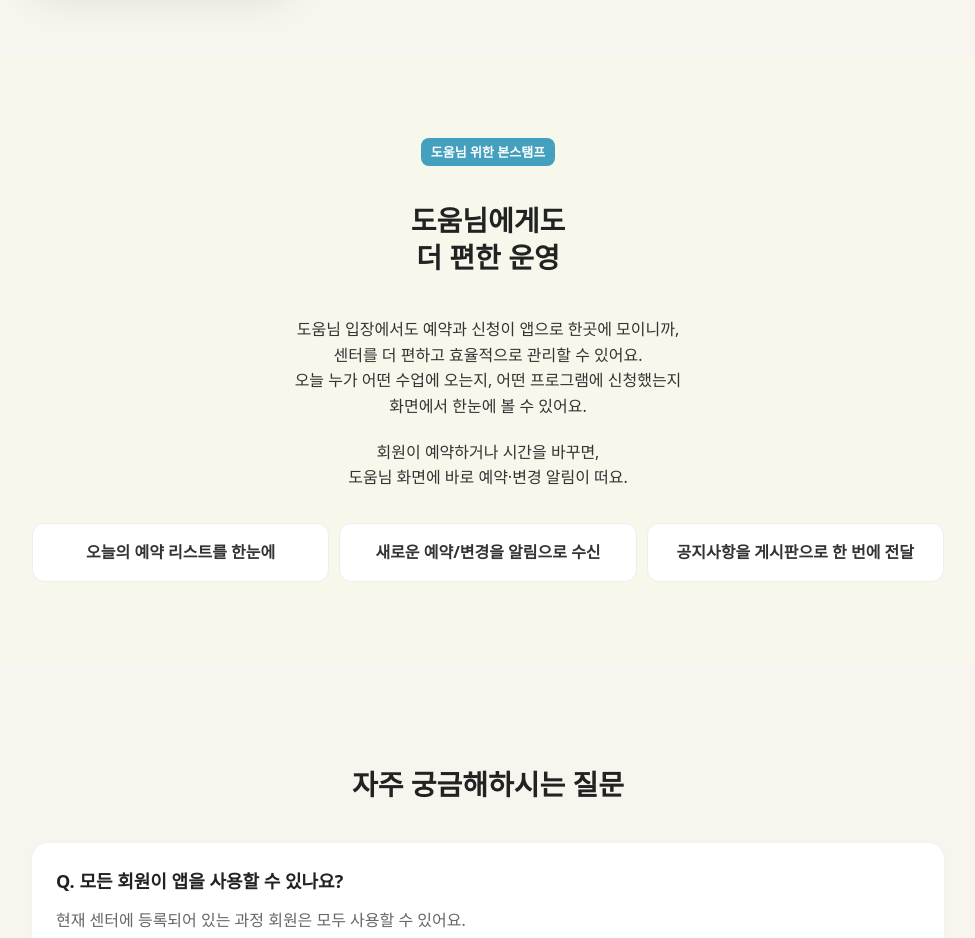
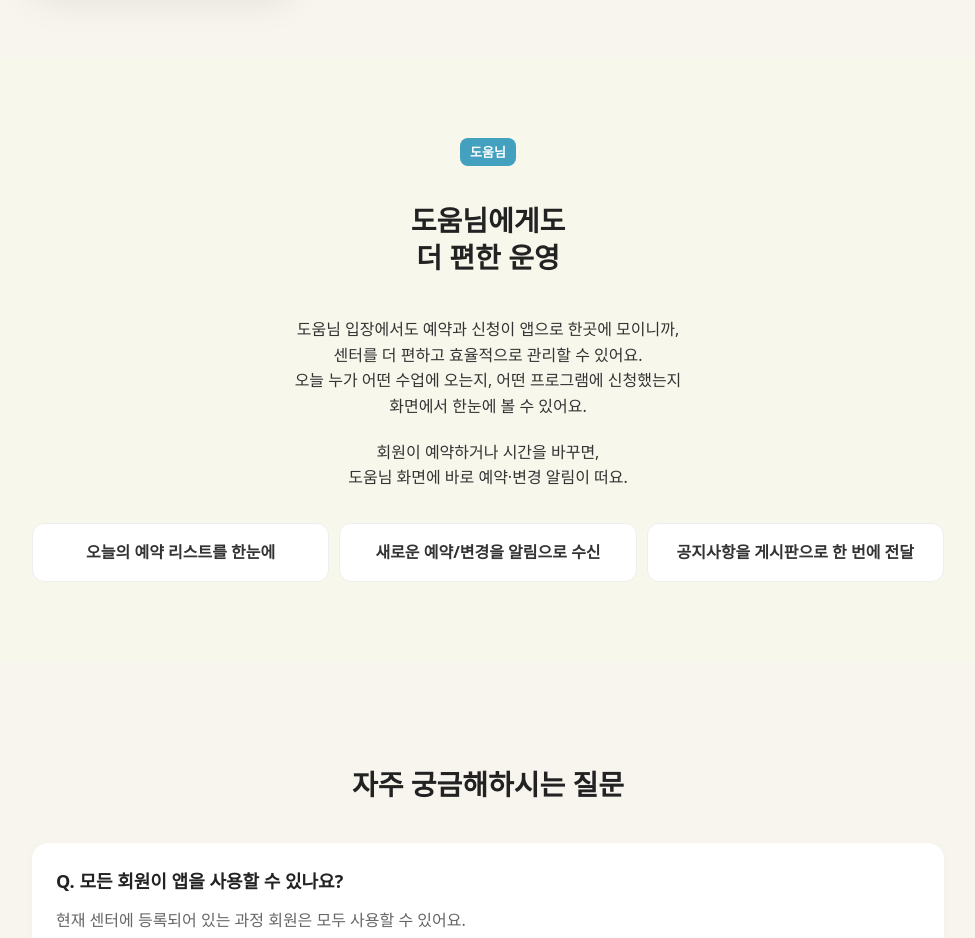
Before and after one commit to JinjeongMoon/bonstamp-page, a plain HTML site: page index.html in a window 1280 px wide. Shown: the part 6900-7838 px from the top of the page, without its empty margins (152-1127 px from the left). Drawn offline with Linux system fonts and the light colour scheme; a web font is replaced by a local one.

Commit message:
Update index.html

```diff
--- a/index.html
+++ b/index.html
@@ -203,7 +203,7 @@
     <section class="section bg-light" id="helper">
       <div class="section-inner reveal">
         <div class="section-header">
-          <span class="badge">도움님 위한 본스탬프</span>
+          <span class="badge">도움님</span>
           <h2>도움님에게도<br>더 편한 운영</h2>
         </div>
         <div class="helper-content">
```
